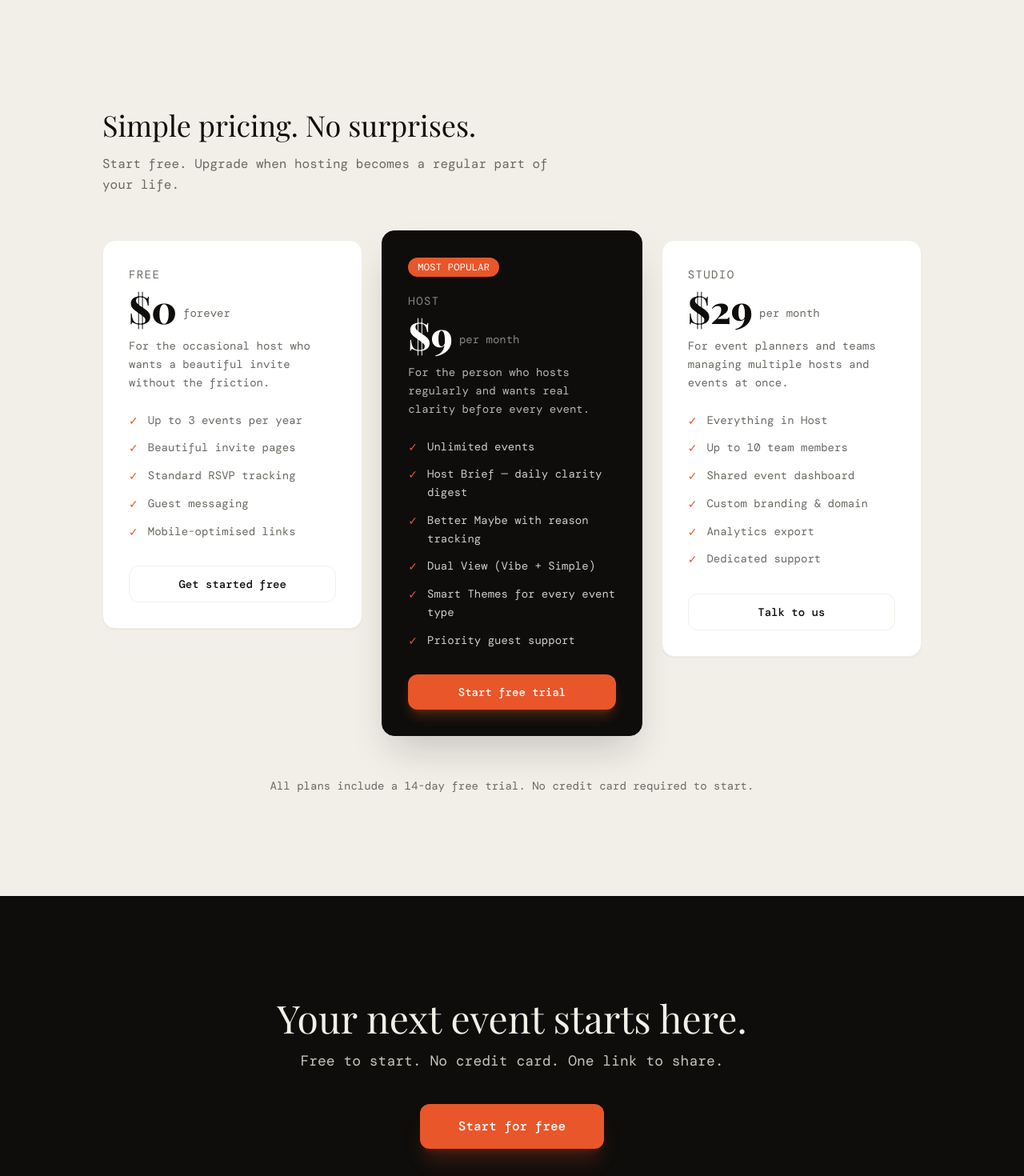
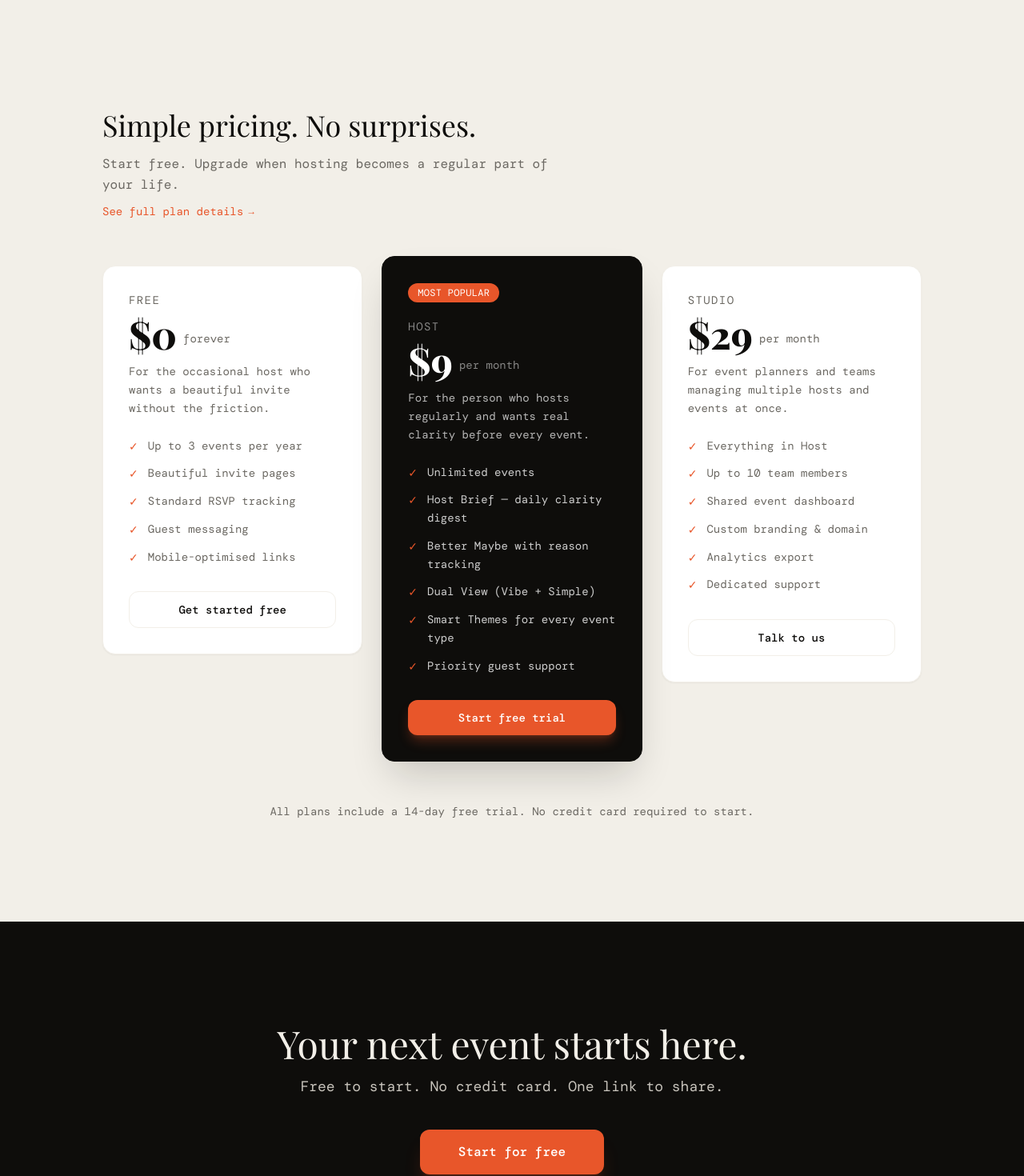
Before and after one commit to silamutungi/getfetti-38125e, a React (Vite) app: page / in a window 1280 px wide. Shown: the part 1760-3230 px from the top of the page at 80% size. Built offline with nearby package versions, Linux system fonts and the light colour scheme; no server answers.

Commit message:
Edit: add a pricing page

```diff
--- a/src/pages/Home.tsx
+++ b/src/pages/Home.tsx
@@ -7,6 +7,8 @@ export default function Home() {
   const [featureVisible, setFeatureVisible] = useState<boolean[]>([false, false, false, false])
   const pricingRef = useRef<HTMLDivElement>(null)
   const [pricingVisible, setPricingVisible] = useState(false)
+  const ctaRef = useRef<HTMLDivElement>(null)
+  const [ctaVisible, setCtaVisible] = useState(false)
 
   useEffect(() => {
     const timer = setTimeout(() => setVisible(true), 80)
@@ -48,6 +50,21 @@ export default function Home() {
       { threshold: 0.1 }
     )
     obs.observe(pricingRef.current)
+    return () => obs.disconnect()
+  }, [])
+
+  useEffect(() => {
+    if (!ctaRef.current) return
+    const obs = new IntersectionObserver(
+      ([entry]) => {
+        if (entry.isIntersecting) {
+          setCtaVisible(true)
+          obs.disconnect()
+        }
+      },
+      { threshold: 0.1 }
+    )
+    obs.observe(ctaRef.current)
     return () => obs.disconnect()
   }, [])
 
@@ -214,16 +231,23 @@ export default function Home() {
               pricingVisible ? 'opacity-100 translate-y-0' : 'opacity-0 translate-y-4'
             }`}
           >
-            <div className="mb-14">
+            <div className="mb-4">
               <h2 className="font-serif text-3xl md:text-4xl text-ink mb-4">
                 Simple pricing. No surprises.
               </h2>
-              <p className="text-dim font-mono text-base max-w-xl leading-relaxed">
+              <p className="text-dim font-mono text-base max-w-xl leading-relaxed mb-2">
                 Start free. Upgrade when hosting becomes a regular part of your life.
               </p>
+              <Link
+                to="/pricing"
+                className="inline-flex items-center gap-1.5 font-mono text-sm text-primary hover:text-primary-dark transition-colors duration-200"
+              >
+                See full plan details
+                <span className="text-xs">→</span>
+              </Link>
             </div>
 
-            <div className="grid grid-cols-1 md:grid-cols-3 gap-6 items-start">
+            <div className="grid grid-cols-1 md:grid-cols-3 gap-6 items-start mt-14">
               {plans.map((plan, i) => (
                 <div
                   key={plan.name}
@@ -259,7 +283,7 @@ export default function Home() {
                   <ul className="space-y-3 mb-8">
                     {plan.features.map(feature => (
                       <li key={feature} className="flex items-start gap-3">
-                        <span className={`mt-0.5 text-sm flex-shrink-0 ${plan.highlight ? 'text-primary' : 'text-primary'}`}>✓</span>
+                        <span className="mt-0.5 text-sm flex-shrink-0 text-primary">✓</span>
                         <span className={`font-mono text-sm leading-relaxed ${plan.highlight ? 'text-white/80' : 'text-dim'}`}>
                           {feature}
                         </span>
@@ -289,7 +313,12 @@ export default function Home() {
       </section>
 
       <section className="bg-ink px-6 py-20 md:py-32">
-        <div className="max-w-3xl mx-auto text-center">
+        <div className="max-w-3xl mx-auto text-center" ref={ctaRef}>
+          <div
+            className={`transition-all duration-700 ${
+              ctaVisible ? 'opacity-100 translate-y-0' : 'opacity-0 translate-y-4'
+            }`}
+          >
             <h2 className="font-serif text-4xl md:text-5xl text-paper mb-4 leading-tight">
               Your next event starts here.
             </h2>
@@ -303,6 +332,7 @@ export default function Home() {
               Start for free
             </Link>
           </div>
+        </div>
       </section>
     </div>
   )
```
Lines whose indentation alone changed are shown as unchanged.
